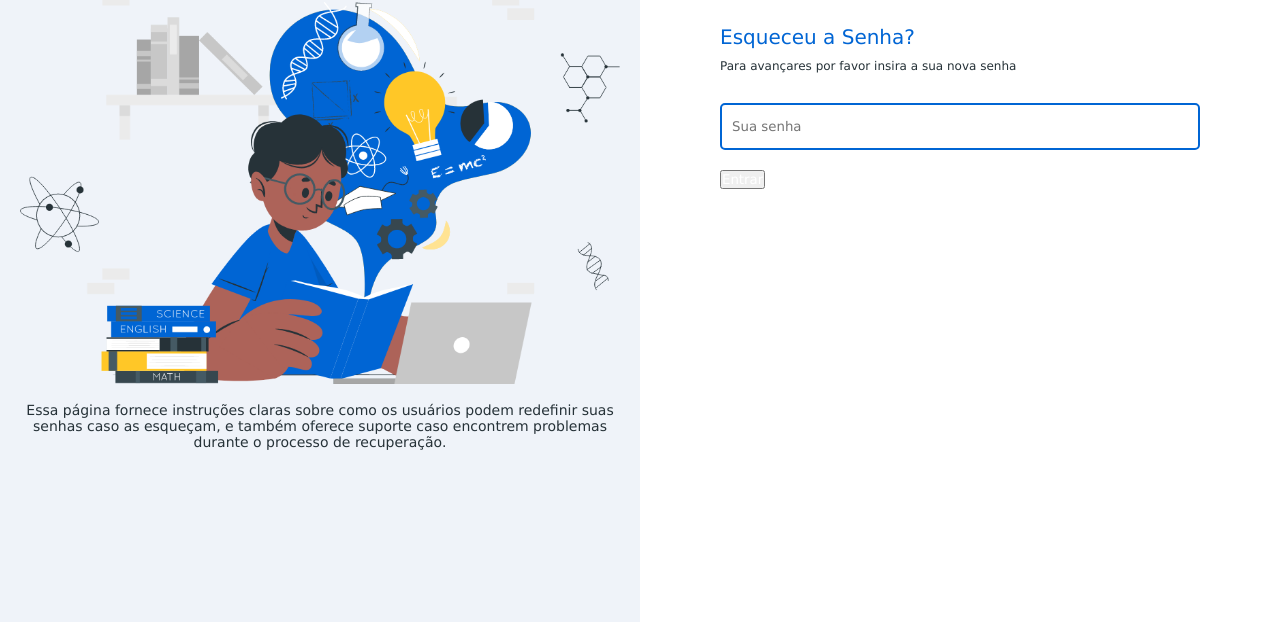
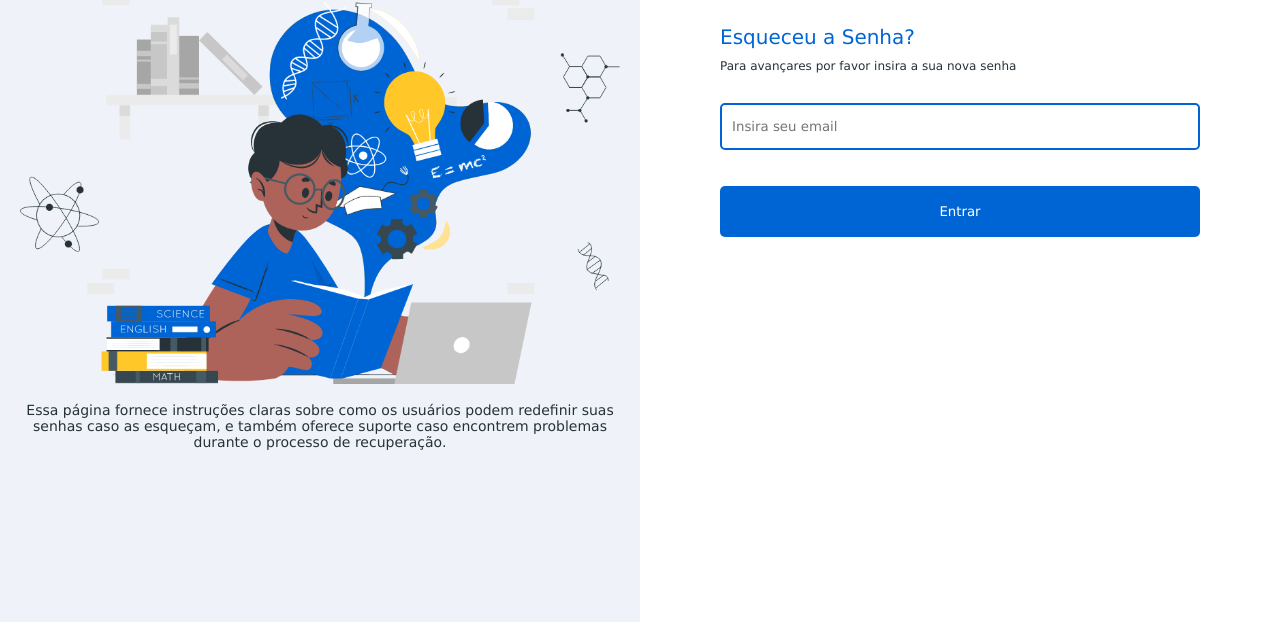
Before and after one commit to OrlandoMartinho/plataforma_de_curso_fullstack, a website: page public/pages/novaSenha.html in a window 1280 px wide. Shown: the part 178-800 px from the top of the page. Drawn offline with Linux system fonts and the light colour scheme.

Commit message:
subindo tudo

```diff
--- a/public/css/novaSenha.css
+++ b/public/css/novaSenha.css
@@ -60,7 +60,7 @@ p{
     margin:1rem 0;
     font-size:1.2rem;
 }
-form input{
+#form input{
     width:100%;
     padding:1.4rem 1rem;
     border-radius:.5rem;
@@ -83,6 +83,18 @@ a{
     background:var(--color-secondary);
     color:var(--color-white);
 }
+
+.button{
+    width:100%;
+    border:none;
+    cursor:pointer;
+    border-radius:.5rem;
+    margin-top:1.6rem;
+    padding:1.8rem 0;
+    background:var(--color-secondary);
+    color:var(--color-white);
+
+}
 .cadastrar{
     text-align:center;
 }
--- a/public/pages/novaSenha.html
+++ b/public/pages/novaSenha.html
@@ -21,14 +21,14 @@
             <div class="form-content">
                 <h1>Esqueceu a Senha?</h1>
                 <p>Para avançares por favor insira a sua nova senha</p>
-                <form action="">
+                <div id="form">
                     <div>
-                        <input type="password" name="" id="" placeholder="Sua senha">
+                        <input type="email" name="" id="" placeholder="Insira seu email">
                     </div>
-                    <button>
+                    <button class="button">
                         <a href="home.html" style="color: #ffff;">Entrar</a>
                     </button>
-                </form>
+                </div>
             </div>
         </div>
     </div>
--- a/public/requests/video.js
+++ b/public/requests/video.js
@@ -26,7 +26,7 @@ document.addEventListener('DOMContentLoaded', function() {
             const authorName = document.getElementById('author-name');
             const authorRole = document.getElementById('author-role');
             const videoDescription = document.getElementById('video-description');
-            mainVideo.controls = false;
+            //mainVideo.controls = false;
             mainVideo.addEventListener('ended', function() {
                 const requestOptions3 = {
                     method: 'POST',
```
